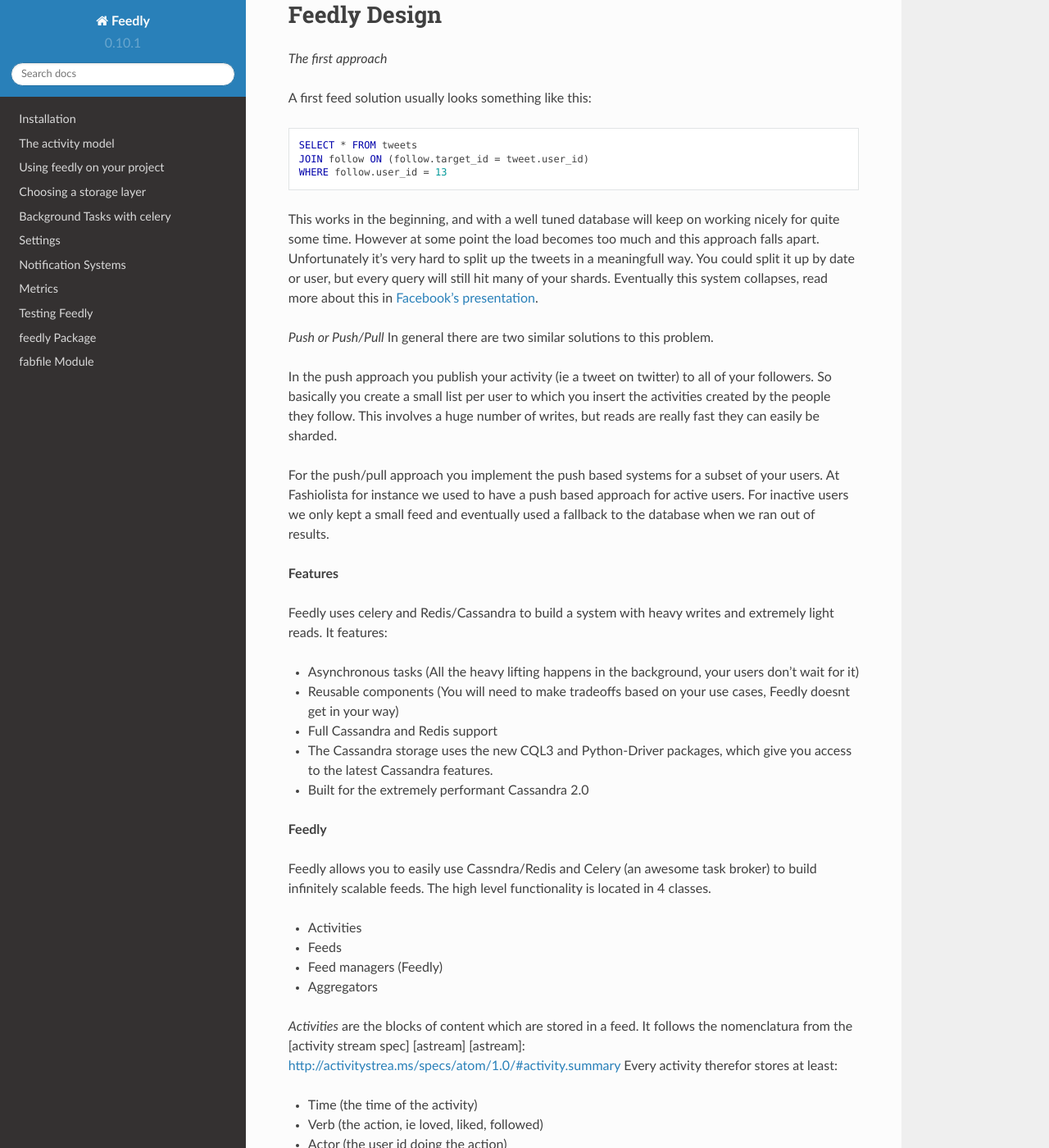
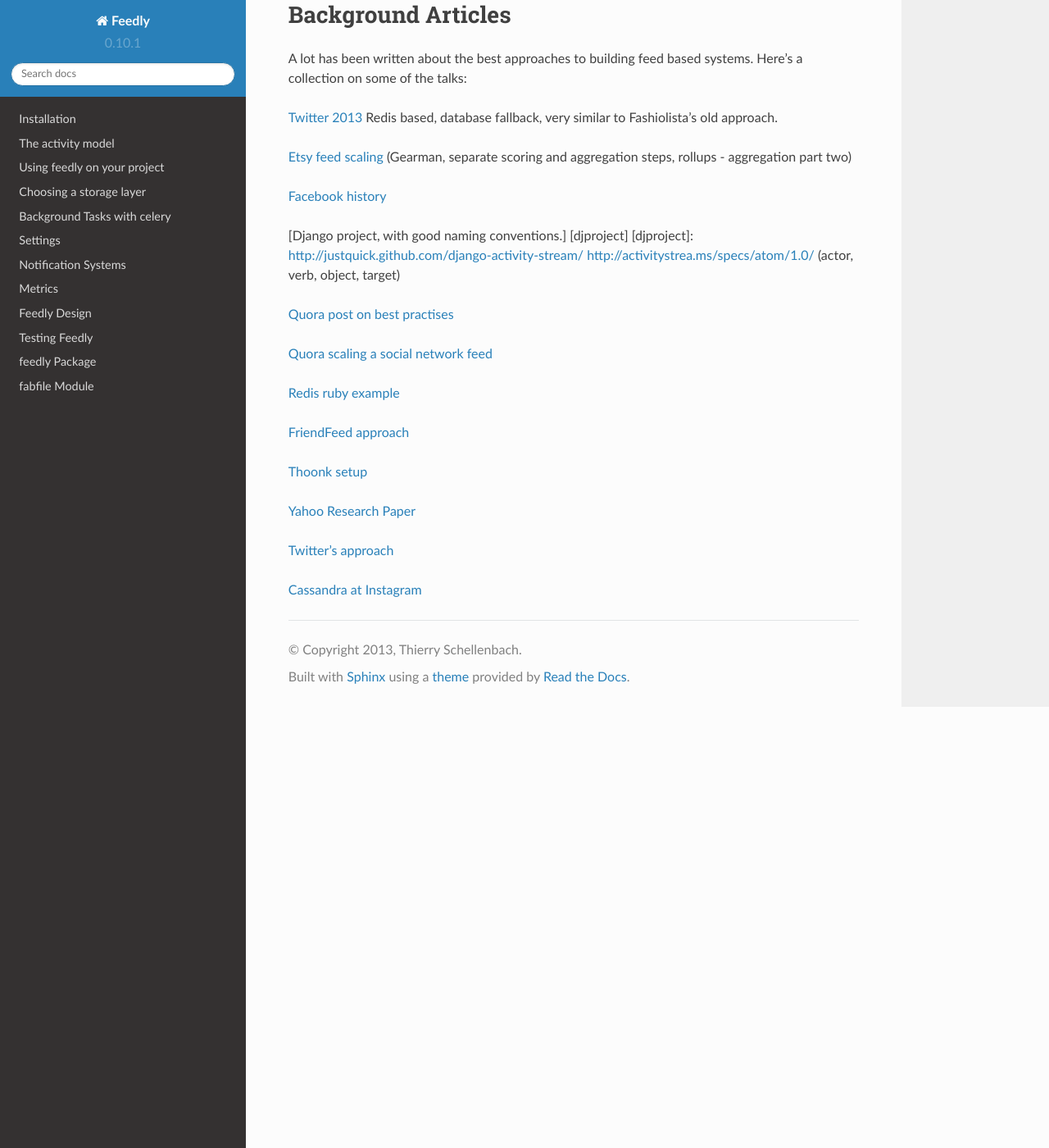
Before and after one commit to tschellenbach/Stream-Framework, a Sphinx documentation site: the page built from docs/readme.rst, in a window 1280 px wide and 1400 px high, scrolled down 3199 px. Shown: the whole window at 82% size. Built offline with Sphinx 7.4.7 and the Read the Docs theme 2.0.0, drawn with Linux system fonts in a browser that asks for light colours; the version number is read from the project's files by our own code; some of the changed text lies outside the part shown.

Commit message:
moved design section

```diff
--- a/docs/readme.rst
+++ b/docs/readme.rst
@@ -168,98 +168,7 @@ https://feedly.readthedocs.org/en/latest/notification\_systems.html
 [mellowmorning\_example]:
 http://www.mellowmorning.com/2013/10/18/scalable-pinterest-tutorial-feedly-redis/
 
-Feedly Design
--------------
 
-*The first approach*
-
-A first feed solution usually looks something like this:
-
-.. code:: sql
-
-    SELECT * FROM tweets
-    JOIN follow ON (follow.target_id = tweet.user_id)
-    WHERE follow.user_id = 13
-
-This works in the beginning, and with a well tuned database will keep on
-working nicely for quite some time. However at some point the load
-becomes too much and this approach falls apart. Unfortunately it's very
-hard to split up the tweets in a meaningfull way. You could split it up
-by date or user, but every query will still hit many of your shards.
-Eventually this system collapses, read more about this in `Facebook's
-presentation <http://www.infoq.com/presentations/Facebook-Software-Stack>`__.
-
-*Push or Push/Pull* In general there are two similar solutions to this
-problem.
-
-In the push approach you publish your activity (ie a tweet on twitter)
-to all of your followers. So basically you create a small list per user
-to which you insert the activities created by the people they follow.
-This involves a huge number of writes, but reads are really fast they
-can easily be sharded.
-
-For the push/pull approach you implement the push based systems for a
-subset of your users. At Fashiolista for instance we used to have a push
-based approach for active users. For inactive users we only kept a small
-feed and eventually used a fallback to the database when we ran out of
-results.
-
-**Features**
-
-Feedly uses celery and Redis/Cassandra to build a system with heavy
-writes and extremely light reads. It features:
-
--  Asynchronous tasks (All the heavy lifting happens in the background,
-   your users don't wait for it)
--  Reusable components (You will need to make tradeoffs based on your
-   use cases, Feedly doesnt get in your way)
--  Full Cassandra and Redis support
--  The Cassandra storage uses the new CQL3 and Python-Driver packages,
-   which give you access to the latest Cassandra features.
--  Built for the extremely performant Cassandra 2.0
-
-**Feedly**
-
-Feedly allows you to easily use Cassndra/Redis and Celery (an awesome
-task broker) to build infinitely scalable feeds. The high level
-functionality is located in 4 classes.
-
--  Activities
--  Feeds
--  Feed managers (Feedly)
--  Aggregators
-
-*Activities* are the blocks of content which are stored in a feed. It
-follows the nomenclatura from the [activity stream spec] [astream]
-[astream]: http://activitystrea.ms/specs/atom/1.0/#activity.summary
-Every activity therefor stores at least:
-
--  Time (the time of the activity)
--  Verb (the action, ie loved, liked, followed)
--  Actor (the user id doing the action)
--  Object (the object the action is related to)
--  Extra context (Used for whatever else you need to store at the
-   activity level)
-
-Optionally you can also add a target (which is best explained in the
-activity docs)
-
-*Feeds* are sorted containers of activities. You can easily add and
-remove activities from them.
-
-*Feedly* classes (feed managers) handle the logic used in addressing the
-feed objects. They handle the complex bits of fanning out to all your
-followers when you create a new object (such as a tweet).
-
-In addition there are several utility classes which you will encounter
-
--  Serializers (classes handling serialization of Activity objects)
--  Aggregators (utility classes for creating smart/computed feeds based
-   on algorithms)
--  Timeline Storage (cassandra or redis specific storage functions for
-   sorted storage)
--  Activity Storage (cassandra or redis specific storage for hash/dict
-   based storage)
 
 Background Articles
 -------------------
```
Also changed, not shown: README.md (+1 -63 lines), docs/design.rst (+78 -0 lines).
